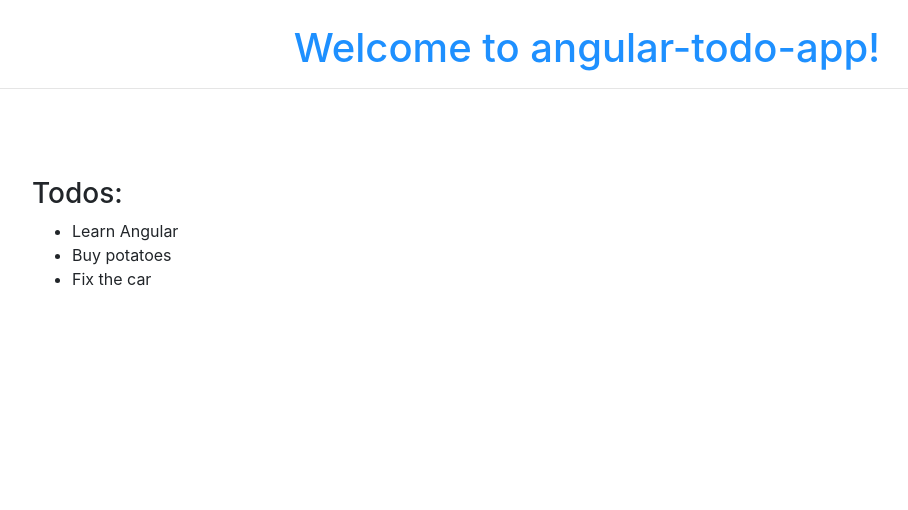
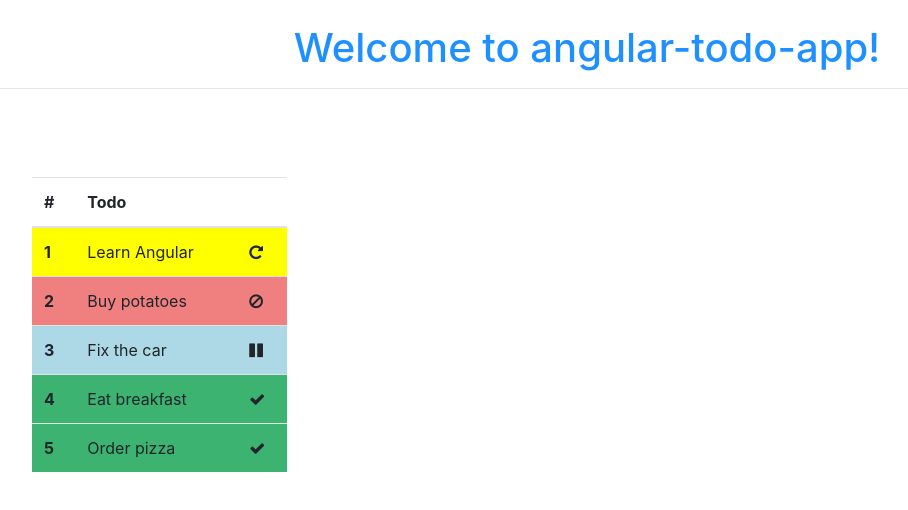
Before and after one commit to pawelslowik/angular7, an Angular app: page / in a window 1280 px wide. Shown: the top 510 px of the page, without its empty margins (53-961 px from the left). Built offline with nearby package versions, Linux system fonts and the light colour scheme.

Commit message:
Replaced list with table and added some icons and colors

```diff
--- a/angular.json
+++ b/angular.json
@@ -24,6 +24,7 @@
             ],
             "styles": [
               "node_modules/bootstrap/dist/css/bootstrap.min.css",
+              "node_modules/font-awesome/css/font-awesome.min.css",
               "src/styles.css"
             ],
             "scripts": [],
--- a/package.json
+++ b/package.json
@@ -21,6 +21,7 @@
     "@angular/router": "~7.2.0",
     "bootstrap": "^4.3.1",
     "core-js": "^2.5.4",
+    "font-awesome": "^4.7.0",
     "rxjs": "~6.3.3",
     "tslib": "^1.9.0",
     "zone.js": "~0.8.26"
--- a/src/app/shared/models/todo.ts
+++ b/src/app/shared/models/todo.ts
@@ -1,10 +1,13 @@
 export class Todo {
-    constructor(public id: number, public title: string, public description: string, public endDate: Date) {
+    constructor(public id: number, public title: string, public description: string,
+                public endDate: Date, public status: string = 'not started') {
     }
 }
 
 export const TODO_LIST: Todo[] = [
-    new Todo(1, 'Learn Angular', 'Read the manual and prepare a demo project', new Date('2019-04-01')),
-    new Todo(2, 'Buy potatoes', 'Pick the best potatoes available!', new Date()),
-    new Todo(3, 'Fix the car', 'Go to local car service', new Date('2019-03-01'))
+    new Todo(1, 'Learn Angular', 'Read the manual and prepare a demo project', new Date('2019-04-01'), 'started'),
+    new Todo(2, 'Buy potatoes', 'Pick the best potatoes available!', new Date(), 'canceled'),
+    new Todo(3, 'Fix the car', 'Go to local car service', new Date('2019-03-01')),
+    new Todo(3, 'Eat breakfast', 'Maybe some corn flakes?', new Date(), 'completed'),
+    new Todo(3, 'Order pizza', 'Large pepperoni', new Date(), 'completed')
   ];
--- a/src/app/todo/todo.component.css
+++ b/src/app/todo/todo.component.css
@@ -1,5 +1,21 @@
 .todo {
-    border: 2px solid dodgerblue;
+    border: 2px solid;
     text-align: left;
     padding: 10px;
 }
+
+.todo-canceled {
+    border-color:lightcoral
+}
+
+.todo-not-started {
+    border-color: lightblue
+}
+
+.todo-started {
+    border-color: yellow
+}
+
+.todo-completed {
+    border-color: mediumseagreen
+}
--- a/src/app/todo/todo.component.html
+++ b/src/app/todo/todo.component.html
@@ -1,4 +1,9 @@
-<div *ngIf="todo" class="todo">
+<div *ngIf="todo" class="todo" [ngClass]="{
+  'todo-not-started': (! todo.status || todo.status === 'not started'),
+  'todo-canceled': todo.status === 'canceled',
+  'todo-completed': todo.status === 'completed',
+  'todo-started': todo.status === 'started'
+}">
   <p>Title: {{todo.title}}</p>
   <p>Description: {{todo.description}}</p>
   <p>End date: {{todo.endDate | date}}</p>
--- a/src/app/todos/todos.component.css
+++ b/src/app/todos/todos.component.css
@@ -1,17 +1,23 @@
-ul {
+th, tr {
     text-align: left
 }
 
-li {
-    font-size: medium;
+tr {
     cursor: pointer;
 }
 
-li:hover {
-    font-size: larger;
-    color: dodgerblue
+.todo-canceled {
+    background-color:lightcoral
 }
 
-h3 {
-    text-align: left
+.todo-not-started {
+    background-color: lightblue
 }
+
+.todo-started {
+    background-color: yellow
+}
+
+.todo-completed {
+    background-color: mediumseagreen
+}
--- a/src/app/todos/todos.component.html
+++ b/src/app/todos/todos.component.html
@@ -1,6 +1,27 @@
 <div>
-  <h3>Todos:</h3>
-  <ul>
-    <li *ngFor="let todo of todos" (mouseenter)=selectTodo(todo) (mouseleave)=selectTodo(null)>{{todo.title}} </li>
-  </ul>
+  <table class="table table-hover">
+    <thead>
+      <th>#</th>
+      <th>Todo</th>
+      <th></th>
+    </thead>
+    <tbody>
+      <tr *ngFor="let todo of todos; let i = index" (mouseenter)=selectTodo(todo) (mouseleave)=selectTodo(null)
+        [ngClass]="{
+          'todo-not-started': (! todo.status || todo.status === 'not started'),
+          'todo-canceled': todo.status === 'canceled',
+          'todo-completed': todo.status === 'completed',
+          'todo-started': todo.status === 'started'
+        }">
+        <th>{{i + 1}}</th>
+        <td>{{todo.title}}</td>
+        <td><span class="fa" [ngClass]="{
+          'fa-pause': (! todo.status || todo.status === 'not started'),
+          'fa-ban': todo.status === 'canceled',
+          'fa-check': todo.status === 'completed',
+          'fa-repeat': todo.status === 'started'
+        }"></span></td>
+      </tr>
+    </tbody>
+  </table>
 </div>
```
Also changed, not shown: 1 other file (tests, documents, lock files or other folders).
